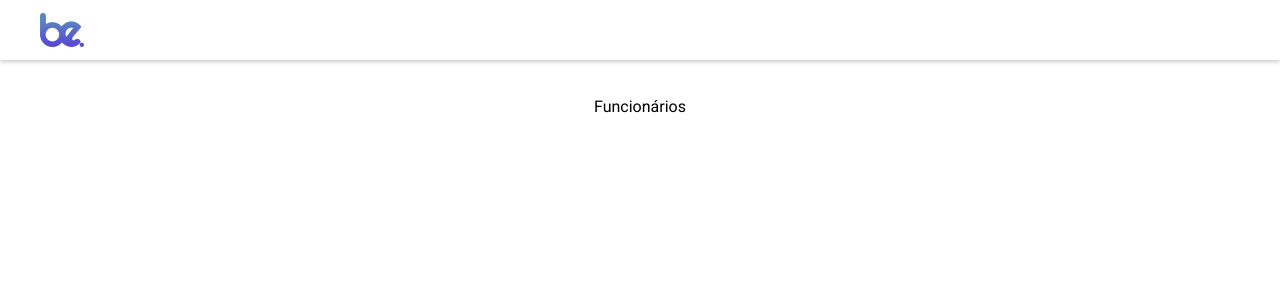
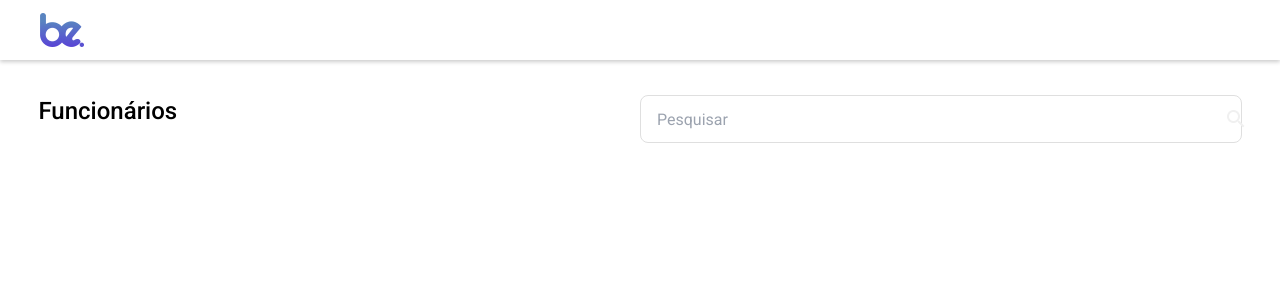
Before and after one commit to MattBastos/be-front-end-test, a Next.js app: page / in a window 1280 px wide. Shown: the top 300 px of the page. Built offline with nearby package versions, Linux system fonts and the light colour scheme.

Commit message:
feat: Implements SearchInput component

```diff
--- a/src/components/Layout/styles.ts
+++ b/src/components/Layout/styles.ts
@@ -7,7 +7,7 @@ export const MainContainer = tw.section`
   items-center
   justify-center
   h-full
-  w-[92%]
+  w-[90%]
   sm:w-[94%]
   my-[75px]
   sm:my-[95px]
--- /dev/null
+++ b/src/components/SearchInput/SearchInput.tsx
@@ -0,0 +1,37 @@
+'use client';
+
+import { ChangeEvent } from 'react';
+
+import * as S from './styles';
+
+type SearchInputType = {
+  searchTerm: string;
+  handleSearchChange: (e: ChangeEvent<HTMLInputElement>) => void;
+}
+
+export const SearchInput = ({
+  searchTerm,
+  handleSearchChange,
+}: SearchInputType) => {
+  return (
+    <S.MainContainer>
+      <S.SearchInput
+        type="search"
+        name="search"
+        placeholder="Pesquisar"
+        value={searchTerm}
+        onChange={handleSearchChange}
+      />
+
+      <S.Icon
+        src={'/assets/images/icons/search.png'}
+        alt='Logo'
+        title='Logo'
+        height={500}
+        width={500}
+        priority
+        quality={100}
+      />
+    </S.MainContainer>
+  )
+};
--- /dev/null
+++ b/src/components/SearchInput/index.ts
@@ -0,0 +1 @@
+export { SearchInput } from './SearchInput';
--- /dev/null
+++ b/src/components/SearchInput/styles.ts
@@ -0,0 +1,32 @@
+import Image from 'next/image';
+import tw from "tailwind-styled-components";
+
+export const MainContainer = tw.section`
+  w-full
+  flex
+  items-center
+  justify-center
+`;
+
+export const SearchInput = tw.input`
+  flex
+  flex-row
+  items-center
+  justify-between
+  w-full
+  h-12
+  py-3
+  px-4
+  border
+  rounded-lg
+  bg-neutralWhite
+  border-midGray
+  focus:outline-none
+`;
+
+export const Icon = tw(Image)`
+  absolute
+  right-8
+  w-6
+  h-6
+`;
--- a/src/components/Table/EmployeeTable/EmployeeTable.tsx
+++ b/src/components/Table/EmployeeTable/EmployeeTable.tsx
@@ -1,8 +1,24 @@
+'use client';
+
+import { SearchInput } from "@/components/SearchInput"
+import { ChangeEvent, useState } from "react";
+
 export const EmployeeTable = () => {
+  const [searchTerm, setSearchTerm] = useState("");
+
+  const handleSearchChange = (e: ChangeEvent<HTMLInputElement>) => {
+    setSearchTerm(e.target.value);
+  }
+
   return (
-    <section>
-      <section>
-        <h1>Funcionários</h1>
+    <section className="w-full flex flex-col items-center justify-center">
+      <section className="w-full flex flex-col sm:flex-row items-center justify-between">
+        <h1 className="w-full text-h1 mb-4">Funcionários</h1>
+
+        <SearchInput
+          searchTerm={searchTerm}
+          handleSearchChange={handleSearchChange}
+        />
       </section>
     </section>
   )
```
Also changed, not shown: public/assets/images/icons/search.png (added).
